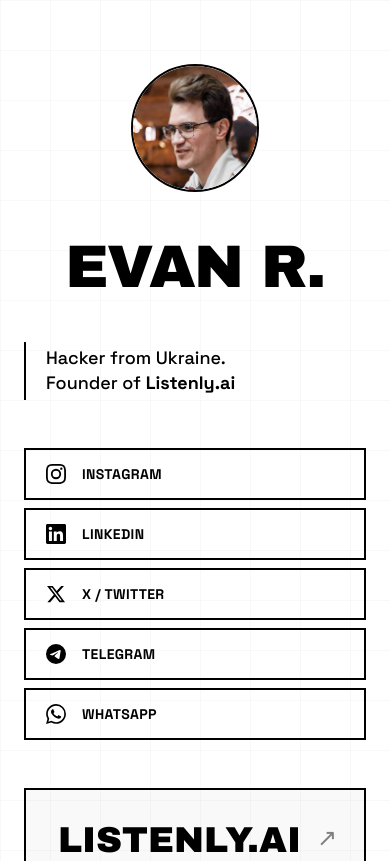
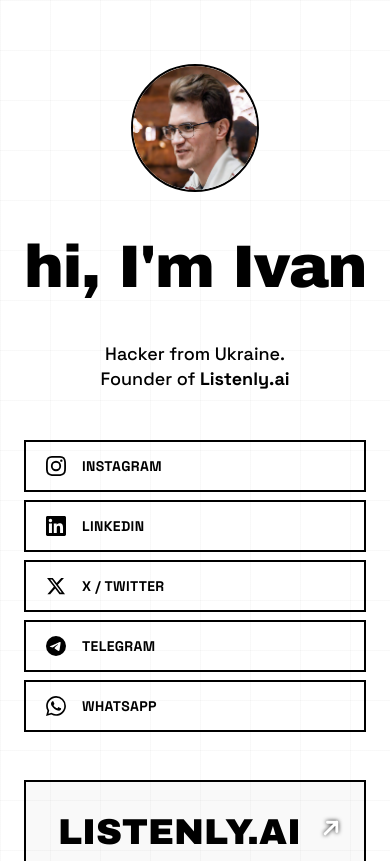
Before and after one commit to ivryb/uhsomebody.com, a plain HTML site: page index.html in a window 390 px wide. Shown: the top 861 px of the page. Drawn offline with nearby package versions, Linux system fonts and the light colour scheme.

Commit message:
Update homepage intro, mobile alignment, and Listenly banner icon

```diff
--- a/index.html
+++ b/index.html
@@ -3,8 +3,8 @@
   <head>
     <meta charset="UTF-8" />
     <meta name="viewport" content="width=device-width, initial-scale=1.0" />
-    <title>Evan — uhsomebody</title>
-    <meta name="description" content="Evan R. — Personal website and links" />
+    <title>Ivan — uhsomebody</title>
+    <meta name="description" content="Ivan R. — Personal website and links" />
 
     <!-- Fonts -->
     <link rel="preconnect" href="https://fonts.googleapis.com" />
@@ -19,7 +19,7 @@
     <link rel="icon" type="image/svg+xml" href="/favicon.svg" />
     <link rel="shortcut icon" href="/favicon.ico" />
     <link rel="apple-touch-icon" sizes="180x180" href="/apple-touch-icon.png" />
-    <meta name="apple-mobile-web-app-title" content="Evan" />
+    <meta name="apple-mobile-web-app-title" content="Ivan" />
     <link rel="manifest" href="/site.webmanifest" />
 
     <!-- Tailwind CSS -->
@@ -160,11 +160,11 @@
       class="min-h-screen flex flex-col items-center justify-center px-6 py-16"
     >
       <!-- Container -->
-      <div class="w-full max-w-2xl space-y-12">
+      <div class="w-full max-w-2xl space-y-12 text-center md:text-left">
         <!-- Profile Photo -->
-        <div class="flex justify-center">
+        <div class="flex justify-center md:justify-start">
           <div
-            class="photo-frame w-32 h-32 md:w-40 md:h-40 border-2 dark:border-4 border-black dark:border-white overflow-hidden rounded-full"
+            class="photo-frame w-32 h-32 md:w-40 md:h-40 rounded-full border-2 dark:border-4 border-black dark:border-white overflow-hidden"
           >
             <img
               src="./photo.jpg"
@@ -177,16 +177,13 @@
         <!-- Name -->
         <div class="text-center">
           <h1
-            class="font-display text-6xl md:text-7xl lg:text-8xl uppercase leading-[0.9] tracking-tight"
+            class="font-display text-6xl md:text-7xl lg:text-8xl leading-[0.9] tracking-tight"
           >
-            Evan R.
+            hi, I'm Ivan
           </h1>
         </div>
 
         <!-- Bio -->
-        <div
-          class="border-l-2 dark:border-l-4 border-black dark:border-white pl-5 py-1"
-        >
         <p class="text-lg md:text-xl font-medium leading-snug">
           Hacker from Ukraine.<br />
           Founder of
@@ -198,7 +195,6 @@
             >Listenly.ai</a
           >
         </p>
-        </div>
 
         <!-- Social Links -->
 
@@ -303,7 +299,7 @@
           href="https://listenly.ai"
           target="_blank"
           rel="noopener noreferrer"
-          class="project-card group block border-2 dark:border-4 border-black dark:border-white p-8 bg-gray/5"
+          class="project-card group block text-left border-2 dark:border-4 border-black dark:border-white p-8 bg-gray/5"
         >
           <div class="flex items-start justify-between mb-4 gap-4">
             <h2
@@ -311,7 +307,21 @@
             >
               Listenly.ai
             </h2>
-            <span class="text-2xl text-gray">↗</span>
+            <span class="shrink-0" aria-hidden="true">
+              <svg
+                class="h-7 w-7 text-white drop-shadow-[0_0_2px_rgba(0,0,0,0.9)]"
+                fill="none"
+                viewBox="0 0 24 24"
+                stroke="currentColor"
+                stroke-width="2.5"
+              >
+                <path
+                  stroke-linecap="round"
+                  stroke-linejoin="round"
+                  d="M7 17L17 7M17 7H9M17 7V15"
+                />
+              </svg>
+            </span>
           </div>
           <p class="text-base md:text-lg font-medium leading-snug">
             Listen to any textbook, article, or document using natural-sounding
```
Also changed, not shown: site.webmanifest. Lines whose indentation alone changed are shown as unchanged.
